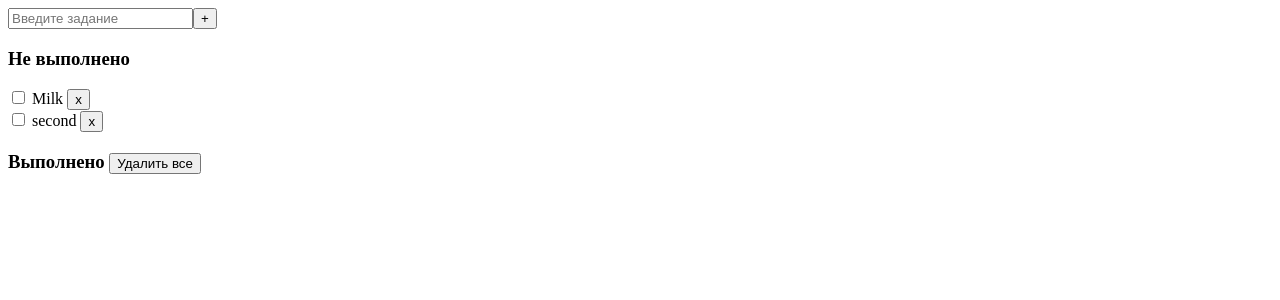
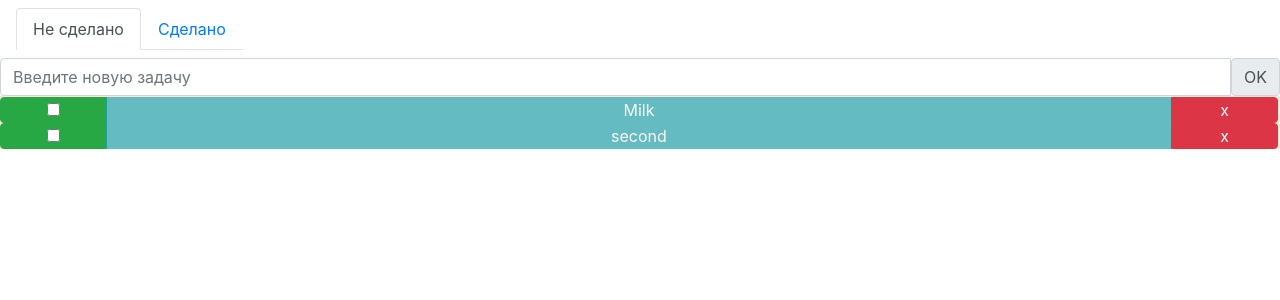
Before and after one commit to diasamidzea/todolist2, a Vue app: page / in a window 1280 px wide. Shown: the top 300 px of the page. Built offline with nearby package versions, Linux system fonts and the light colour scheme.

Commit message:
Мобильная версия, недоделана, есть косяки, но уже работает

```diff
--- a/public/index.html
+++ b/public/index.html
@@ -4,6 +4,8 @@
     <meta charset="utf-8">
     <meta http-equiv="X-UA-Compatible" content="IE=edge">
     <meta name="viewport" content="width=device-width,initial-scale=1.0">
+    <link rel="stylesheet" href="https://stackpath.bootstrapcdn.com/bootstrap/4.2.1/css/bootstrap.min.css"
+          integrity="sha384-GJzZqFGwb1QTTN6wy59ffF1BuGJpLSa9DkKMp0DgiMDm4iYMj70gZWKYbI706tWS" crossorigin="anonymous">
     <title>todolist2</title>
 </head>
 <body>
@@ -13,5 +15,15 @@
 </noscript>
 <div id="app"></div>
 <!-- built files will be auto injected -->
+
+<script src="https://code.jquery.com/jquery-3.3.1.slim.min.js"
+        integrity="sha384-q8i/X+965DzO0rT7abK41JStQIAqVgRVzpbzo5smXKp4YfRvH+8abtTE1Pi6jizo"
+        crossorigin="anonymous"></script>
+<script src="https://cdnjs.cloudflare.com/ajax/libs/popper.js/1.14.6/umd/popper.min.js"
+        integrity="sha384-wHAiFfRlMFy6i5SRaxvfOCifBUQy1xHdJ/yoi7FRNXMRBu5WHdZYu1hA6ZOblgut"
+        crossorigin="anonymous"></script>
+<script src="https://stackpath.bootstrapcdn.com/bootstrap/4.2.1/js/bootstrap.min.js"
+        integrity="sha384-B0UglyR+jN6CkvvICOB2joaf5I4l3gm9GU6Hc1og6Ls7i6U/mkkaduKaBhlAXv9k"
+        crossorigin="anonymous"></script>
 </body>
 </html>
--- a/src/App.vue
+++ b/src/App.vue
@@ -1,19 +1,44 @@
 <template>
-  <div>
-    <new-item-form  @submit="NewTodo" />
-    <h3>Не выполнено</h3>
+  <div class="container-fluid main-div">
+
+    <div class="navbar navbar-fixed-top">
+      <ul class="nav nav-tabs">
+        <li class="nav-item">
+          <a class="nav-link active" id="todo-tab" data-toggle="tab" href="#todo" aria-selected="true">Не сделано</a>
+        </li>
+        <li class="nav-item">
+          <a class="nav-link" id="done-tab" data-toggle="tab" href="#done" aria-selected="false">Сделано</a>
+        </li>
+      </ul>
+    </div>
+
+    <div class="tab-content">
+
+      <div class="tab-pane active" id="todo">
+        <new-item-form @submit="NewTodo"/>
+        <div class="scroll-area">
           <div v-for="(todo, index) in todoList" :key="todo.id">
-      <todo-item v-if="!todo.maked" :todo="todo" :chooseId="chooseId" :index="index" @del="todoList.splice(index,1)"
-                 @choose="ChooseItem" @change="ChangeName" @canceled="Canceled"/>
+            <todo-item v-if="!todo.maked" :todo="todo" :chooseId="chooseId" :index="index"
+                       @del="todoList.splice(index,1)"
+                       @choose="ChooseItem" @change="ChangeName" @canceled="Canceled" @check="chooseId = -1"/>
           </div>
-    <h3>
-      Выполнено
-      <input type="button" value="Удалить все" @click="DelAllDone"  />
-    </h3>
+        </div>
+
+      </div>
+
+
+      <div class="tab-pane" id="done">
+        <input type="button" class="btn btn-danger btn-block" value="Удалить все" @click="DelAllDone"/>
+        <div class="scroll-area">
           <div v-for="(todo, index) in todoList" :key="todo.id+'a'">
-      <todo-item v-if="todo.maked" :todo="todo" :chooseId="chooseId" :index="index" @del="todoList.splice(index,1)"
-                 @choose="ChooseItem" @change="ChangeName" @canceled="Canceled"/>
+            <todo-item v-if="todo.maked" :todo="todo" :chooseId="chooseId" :index="index"
+                       @del="todoList.splice(index,1)"
+                       @choose="ChooseItem" @change="ChangeName" @canceled="Canceled" @check="chooseId = -1"/>
           </div>
+        </div>
+      </div>
+    </div>
+
   </div>
 </template>
 
@@ -35,7 +60,7 @@
         chooseId: -1
       }
     },
-        methods:{
+    methods: {
       ChooseItem(id) {
         this.chooseId = id
       },
@@ -47,9 +72,10 @@
         this.chooseId = -1
       },
       DelAllDone() {
-                for ( let i=0; i<this.todoList.length; i++) {
+        for (let i = 0; i < this.todoList.length; i++) {
           if (this.todoList[i].maked) {
-                        this.todoList.splice(i,1);
+            this.todoList.splice(i, 1);
+            this.chooseId = -1;
             i--
           }
         }
@@ -57,7 +83,7 @@
       NewTodo(newTodoName) {
         if (newTodoName) {
           this.todoList.push({
-                        id: (this.todoList[this.todoList.length-1].id+1),
+            id: (this.todoList[this.todoList.length - 1].id + 1),
             maked: false,
             name: newTodoName
           })
@@ -66,3 +92,51 @@
     }
   }
 </script>
+
+<style>
+  /*  html, body {
+      height: 100%;
+      margin: 0;
+      padding: 0;
+      overflow: hidden;
+      background-color: lightgrey;
+    }
+    body {
+      overflow: auto;  добавить полосу прокрутки
+  }*/
+  /*html, body {
+    height: 100%;
+  }*/
+
+  body {
+    /*background: rgb(149, 194, 215);*/
+  }
+
+  /* .navbar {
+     margin-bottom: 0;
+   }*/
+
+  .scroll-area {
+    overflow: auto;
+    max-height: 200px;
+    background-color: antiquewhite;
+  }
+
+  .main-div {
+    padding: 0;
+    position: fixed;
+    top: 0;
+    left: 0;
+    /*height: 500px;*/
+  }
+
+  .header-item {
+    min-height: content-box;
+  }
+
+  .body-item {
+    overflow: auto;
+    min-height: 20%;
+    max-height: 70%;
+  }
+</style>
--- a/src/components/ItemName.vue
+++ /dev/null
@@ -1,34 +0,0 @@
-<template>
-    <div class="todo-style">
-        <span @click="$emit('choose')" v-if="(todo.id !== chooseId)">
-            {{ todo.name }}
-        </span>
-        <form v-if="(todo.id === chooseId)" @submit.prevent="ChangeName" class="todo-style">
-            <input v-model="newName"/>
-            <input type="submit" value="ok"/>
-            <input type="button" @click="$emit('canceled'); newName = todo.name" value="cancel"/>
-        </form>
-    </div>
-</template>
-
-<script>
-    export default {
-        props: ["todo", "chooseId"],
-        data() {
-            return {
-                newName: this.todo.name,
-            }
-        },
-        methods: {
-            ChangeName() {
-                this.$emit("change", this.newName)
-            }
-        }
-    }
-</script>
-
-<style scoped>
-    .todo-style {
-        display: inline;
-    }
-</style>
--- a/src/components/NewItemForm.vue
+++ b/src/components/NewItemForm.vue
@@ -1,8 +1,10 @@
 <template>
   <div>
     <form @submit.prevent="NewTodo">
-            <input v-model="newTodoName" placeholder="Введите задание"/>
-            <input type="submit" value="+"/>
+      <div class="input-group input-group-inherit">
+        <input type="text" v-model="newTodoName" class="form-control" placeholder="Введите новую задачу">
+        <div type="submit" class="input-group-text">OK</div>
+      </div>
     </form>
   </div>
 </template>
--- a/src/components/TodoItem.vue
+++ b/src/components/TodoItem.vue
@@ -1,20 +1,69 @@
 <template>
-    <div>
-        <input type="checkbox" v-model="todo.maked"/>
-        <item-name :todo="todo" :chooseId="chooseId" @choose="$emit('choose', todo.id)"
-                       @change="$emit('change', [$event, index])" @canceled="$emit('canceled')"/>
-        <input type="button" value="x" @click="$emit('del')"/>
-    </div>
+  <div class="row btn-group">
+
+    <button class="col-1 btn btn-success">
+      <input type="checkbox" v-model="todo.maked" @click="$emit('check')"/>
+    </button>
+
+    <button class="col-10 btn btn-info disabled">
+
+      <div @click="$emit('choose', todo.id)" v-if="(todo.id !== chooseId)">
+        {{ todo.name }}
+      </div>
+      <form class="row" v-if="(todo.id === chooseId)" @submit.prevent="ChangeName">
+        <input class="col-7" v-model="newName"/>
+        <input class="col-2 btn btn-success" type="submit" value="ok"/>
+        <input class="col-3 btn btn-warning" type="button" @click="$emit('canceled'); newName = todo.name" value="cancel"/>
+      </form>
+
+    </button>
+
+
+    <button class="col-1 btn btn-danger btn-block" @click="$emit('del')">x</button>
+
+  </div>
 </template>
 
 <script>
-    import ItemName from "./ItemName.vue"
+  export default {
+    props: ["todo", "chooseId", "index"],
+    data() {
+      return {
+        newName: this.todo.name,
+      }
+    },
+    methods: {
+      ChangeName() {
+        this.$emit("change", [this.newName, this.index])
+      }
+    }
+  }
+</script>
 
-    //коментарий для гитхаба
-    export default {
-        components: {
-            ItemName
-        },
-        props: ["todo", "chooseId", "index"]
-    }
-</script>
+<style scoped>
+  div {
+    padding: 0;
+    margin: 0;
+    width: 100%;
+  }
+
+  form {
+    margin: 0;
+  }
+  button {
+    margin: 0;
+  }
+
+  .btn {
+    padding: 0;
+  }
+
+
+  button {
+    padding: 0;
+  }
+
+  .todo-style {
+    display: inline;
+  }
+</style>
```
Lines whose indentation alone changed are shown as unchanged.
